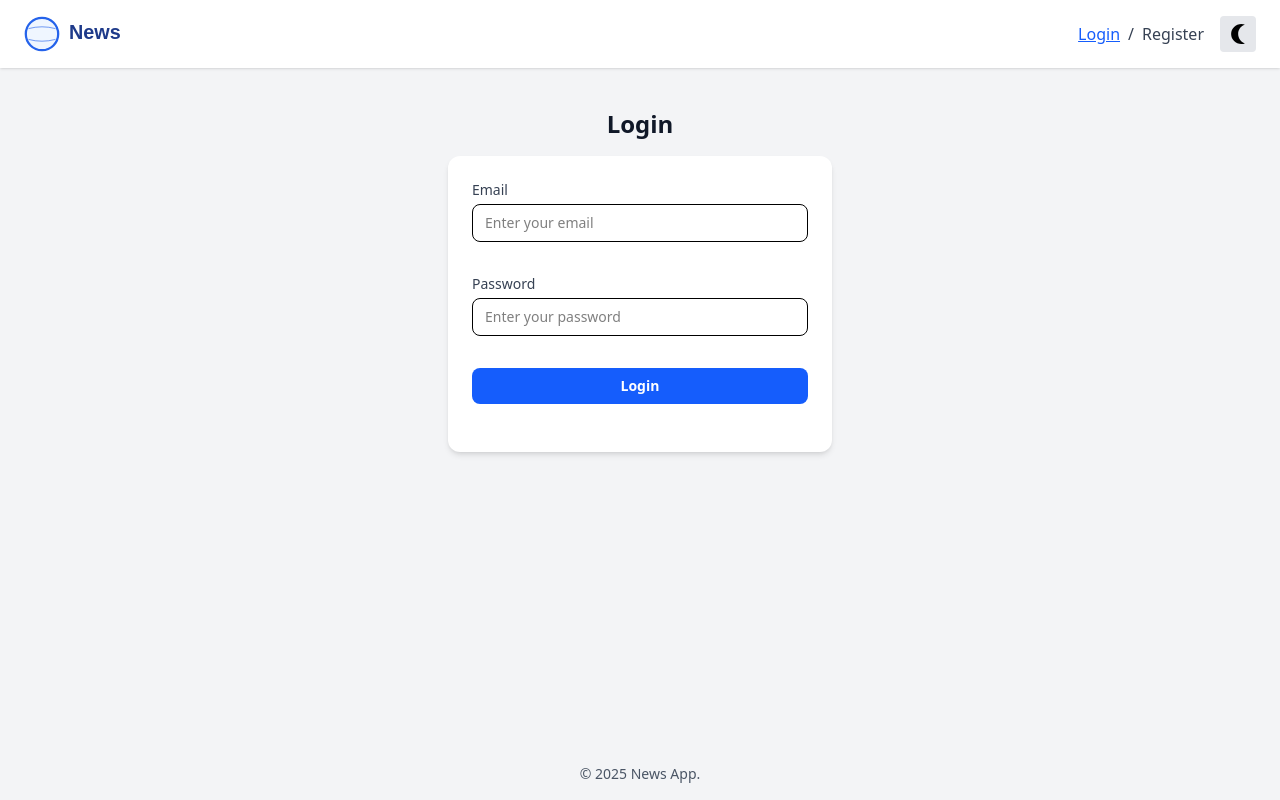
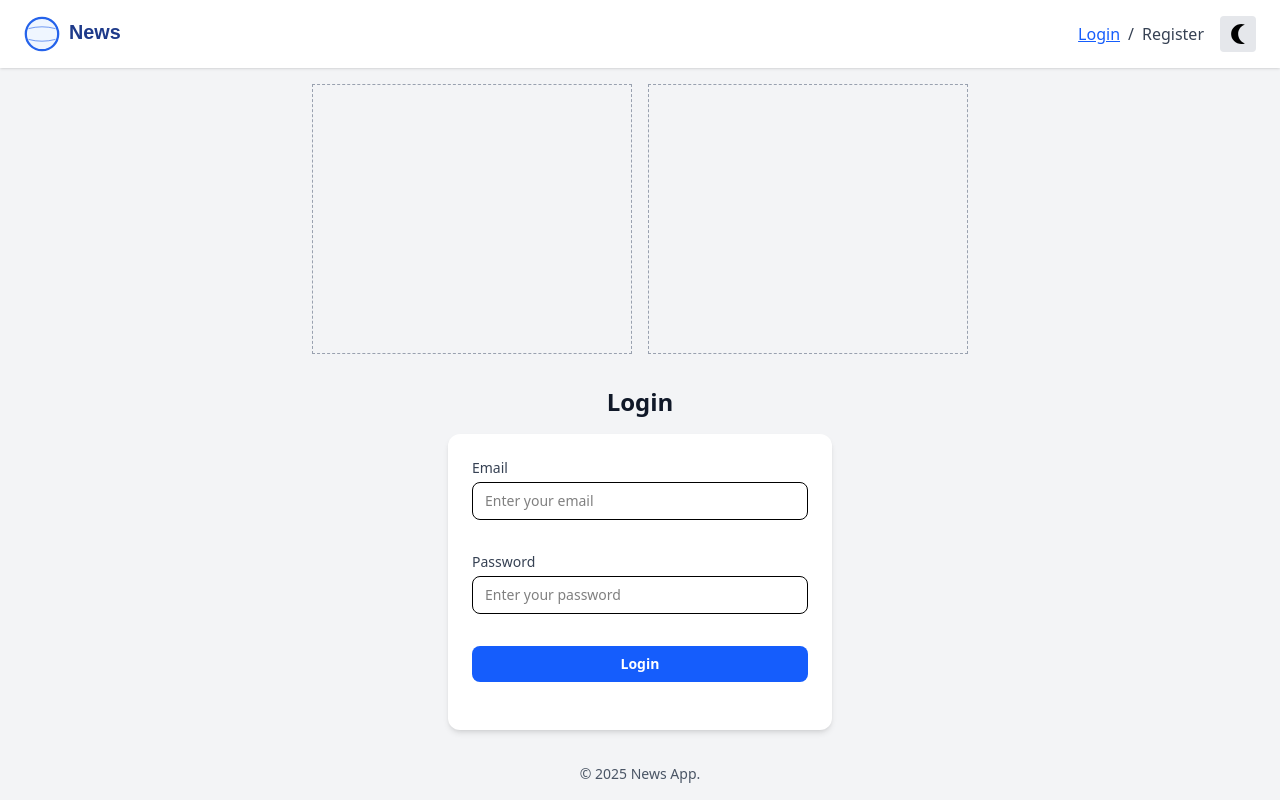
Before and after one commit to yulia-pelypenko/news, a React (Vite) app: page /login in a window 1280 px wide. Built offline with nearby package versions, Linux system fonts and the light colour scheme.

Commit message:
add slots fo ads

```diff
--- a/src/modules/layout/components/MainLayout/index.tsx
+++ b/src/modules/layout/components/MainLayout/index.tsx
@@ -10,7 +10,17 @@ const MainLayout: FC<Props> = ({ children }) => {
 		<div className="flex min-h-screen flex-col">
 			<div className="mx-auto flex w-full max-w-[1280px] bg-gray-100 dark:bg-gray-950 flex-1 flex-col">
 				<Header />
-				<main className="flex-1 py-6">{children}</main>
+				<div className="flex justify-center gap-4 py-4">
+					<iframe
+						id="add-frame-left"
+						className="flex justify-center items-center border border-dashed border-gray-400 w-[320px] h-[270px] overflow-hidden"
+					/>
+					<iframe
+						id="add-frame-right"
+						className="flex justify-center items-center border border-dashed border-gray-400 w-[320px] h-[270px] overflow-hidden"
+					/>
+				</div>
+				<main className="flex-1">{children}</main>
 				<Footer />
 			</div>
 		</div>
```
